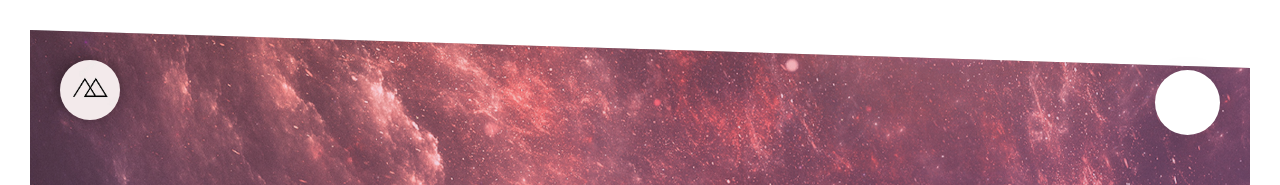
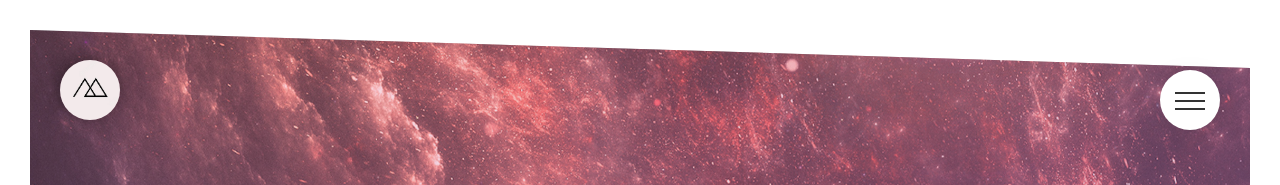
Before and after one commit to Sergei-Vorfolomeev/orbita-project, a React (Create React App) app: page / in a window 1280 px wide. Shown: the top 185 px of the page. Built offline with nearby package versions, Linux system fonts and the light colour scheme.

Commit message:
navigation - step 3

```diff
--- a/src/components/Navigation.tsx
+++ b/src/components/Navigation.tsx
@@ -4,7 +4,9 @@ export const Navigation = () => {
     return (
         <div className={'navigation'}>
             <input type="checkbox" className="navigation__checkbox" id={'navi-toggle'}/>
-            <label htmlFor="navi-toggle" className={'navigation__button'}></label>
+            <label htmlFor="navi-toggle" className={'navigation__button'}>
+                <span className="navigation__icon">&nbsp;</span>
+            </label>
             <div className="navigation__background"></div>
             <nav className="navigation__nav">
                 <ul className="navigation__list">
--- a/src/sass/layout/_navigation.scss
+++ b/src/sass/layout/_navigation.scss
@@ -5,8 +5,8 @@
   }
 
   &__button {
-    width: 6.5rem;
-    height: 6.5rem;
+    width: 6rem;
+    height: 6rem;
     background-color: $color-white;
     position: fixed;
     top: 7rem;
@@ -14,6 +14,11 @@
     border-radius: 50%;
     z-index: 2000;
     box-shadow: 0 1rem 3rem rgba($color-black, 0.1);
+    //text-align: center;
+    cursor: pointer;
+    display: flex;
+    justify-content: center;
+
   }
 
   &__background {
@@ -32,7 +37,7 @@
   &__nav {
     height: 100vh;
     position: fixed;
-    top:0;
+    top: 0;
     left: 0;
     z-index: 1500;
 
@@ -74,6 +79,7 @@
         display: inline-block;
       }
     }
+
     &:hover,
     &:active {
       background-position: 100%;
@@ -84,8 +90,60 @@
   &__checkbox:checked ~ &__background {
     transform: scale(61);
   }
+
   &__checkbox:checked ~ &__nav {
     width: 100%;
     opacity: 1;
   }
+
+  //ICON
+  &__icon {
+    position: relative;
+    margin-top: 3rem;
+
+
+
+    &,
+    &::before,
+    &::after {
+      width: 3rem;
+      height: 2px;
+      background-color: $color-grey-dark-3;
+      display: inline-block;
+      position: absolute;
+      transition: all .2s;
     }
+
+    &::before,
+    &::after {
+      content: '';
+      left: 0;
+
+    }
+
+    &::before {
+      top: .8rem;
+    }
+
+    &::after {
+      top: -.8rem;
+    }
+  }
+  &__button:hover &__icon::before {
+    top: 1rem;
+  }
+  &__button:hover &__icon::after {
+    top: -1rem;
+  }
+  &__checkbox:checked + &__button &__icon {
+    background-color: transparent;
+  }
+  &__checkbox:checked + &__button &__icon::before {
+    transform: rotate(45deg);
+    top: 0;
+  }
+  &__checkbox:checked + &__button &__icon::after {
+    transform: rotate(-45deg);
+    top: 0;
+  }
+}
```
Lines whose indentation alone changed are shown as unchanged.
